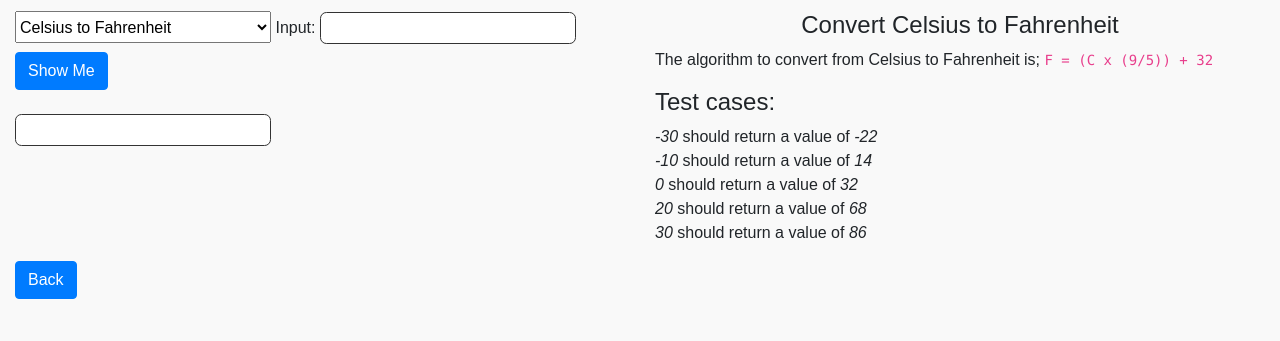
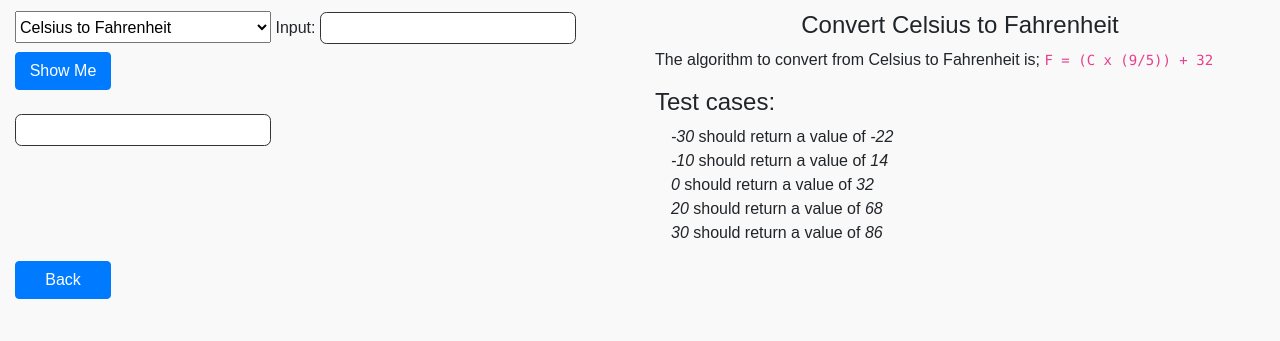
Before and after one commit to sjroma/fccJavaScript, a plain HTML site: page interactiveBasicAS.html in a window 1280 px wide. Shown: the part 115-456 px from the top of the page. Drawn offline with nearby package versions, Linux system fonts and the light colour scheme.

Commit message:
minor style changes, increase button width for fa icon, add left padding to ul

```diff
--- a/styles/interactiveBasicAS.css
+++ b/styles/interactiveBasicAS.css
@@ -27,6 +27,10 @@ body {
   width: 16em;
 }
 
+.btn-primary {
+  width: 6em;
+}
+
 .btn:hover {
   background-color: #1d6fa3;
   cursor: pointer;
@@ -46,6 +50,10 @@ body {
   width: 16em;
 }
 
+#descTests {
+  padding-left: 1em;
+}
+
 footer {
   padding-top: 4em;
 }
```
